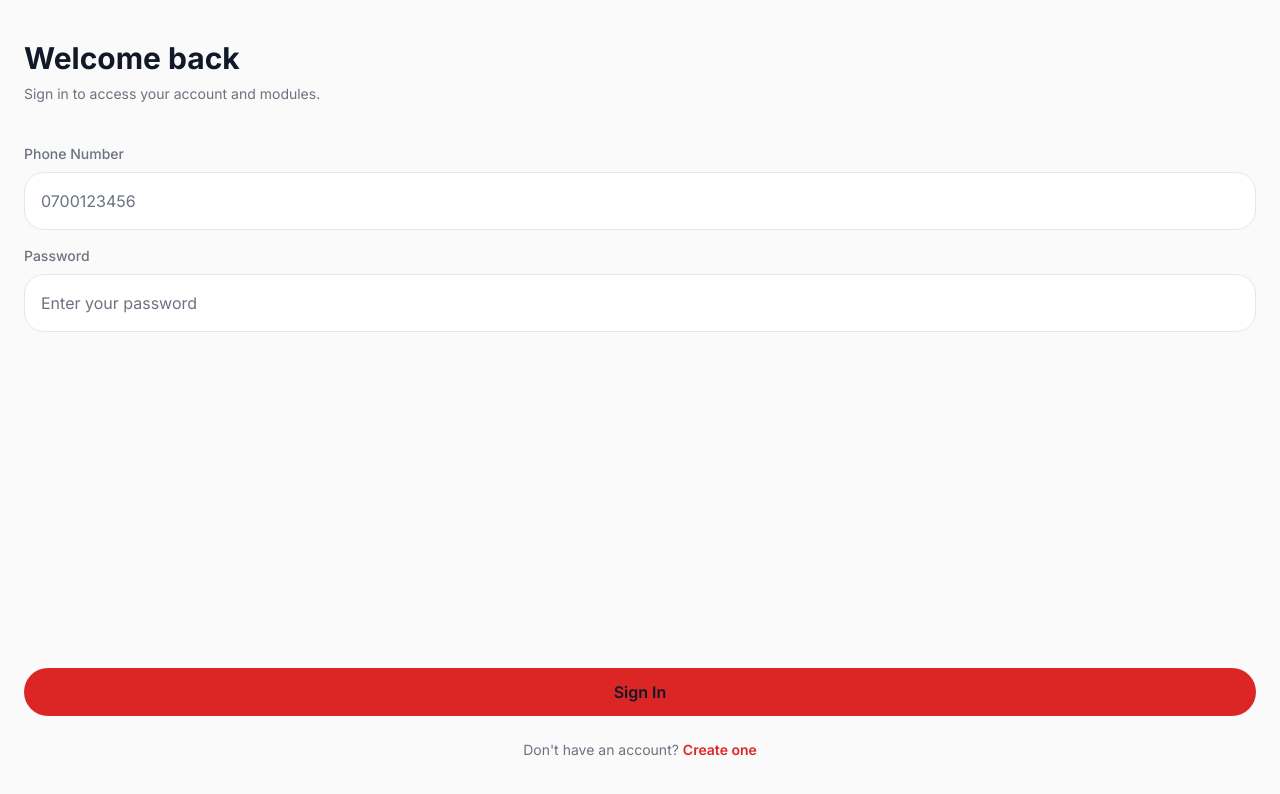
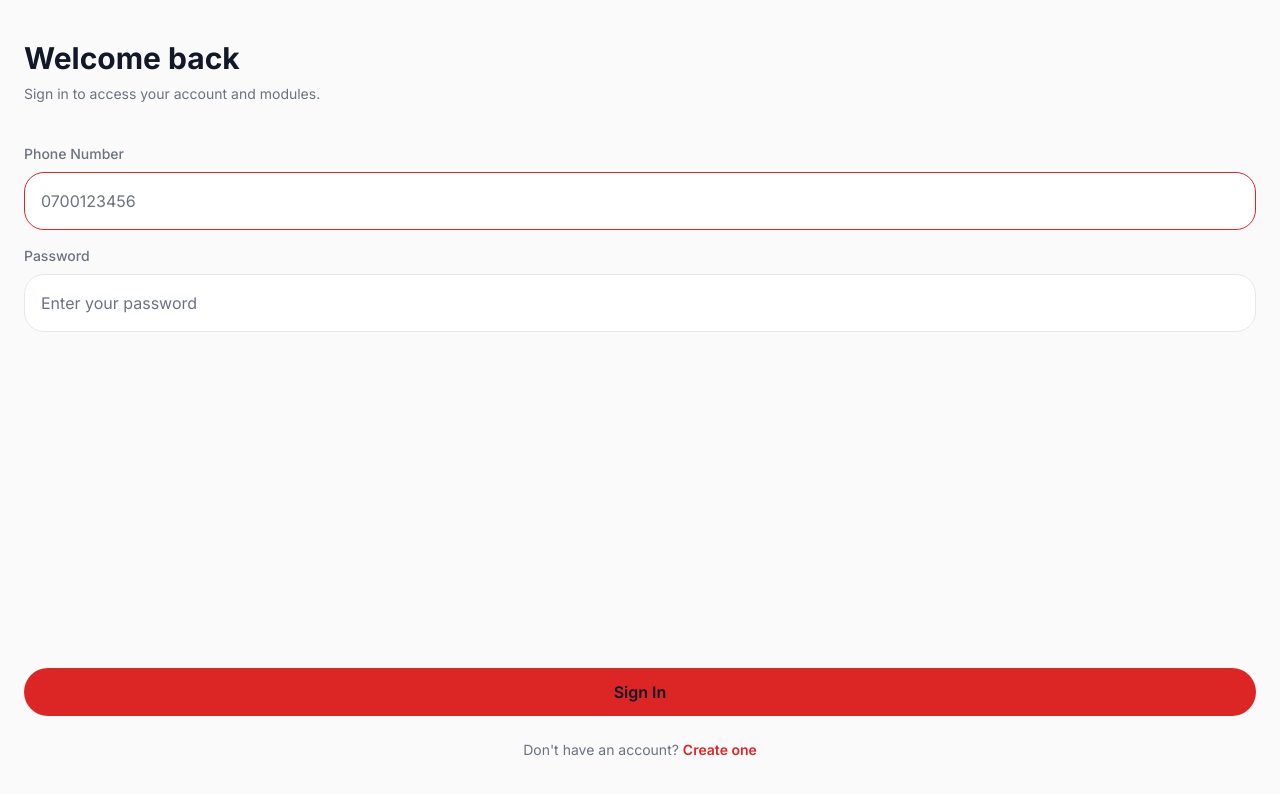
Before and after one commit to paercy32-eng/Vortex-Markets, a Next.js app: page /login in a window 1280 px wide. Shown: the top 794 px of the page. Built offline with nearby package versions, Linux system fonts and the light colour scheme.

Commit message:
Update page.tsx

```diff
--- a/app/(auth)/login/page.tsx
+++ b/app/(auth)/login/page.tsx
@@ -1,58 +1,18 @@
 'use client';
 
 import { useState, Suspense } from 'react';
-import { useRouter } from 'next/navigation';
+import { useSearchParams } from 'next/navigation';
 import Link from 'next/link';
-import toast from 'react-hot-toast';
 
-// ==========================================
-// LOGIN FORM
-// ==========================================
 function LoginForm() {
-  const router = useRouter();
-
-  const [phone, setPhone] = useState('');
-  const [password, setPassword] = useState('');
-  const [loading, setLoading] = useState(false);
-
-  async function handleSubmit(e: React.FormEvent) {
-    e.preventDefault();
-
-    if (!phone || !password) {
-      toast.error('Please enter phone and password');
-      return;
-    }
-
-    setLoading(true);
-    try {
-      const res = await fetch('/api/auth/login?t=' + Date.now(), {
-        method: 'POST',
-        headers: { 'Content-Type': 'application/json' },
-        cache: 'no-store',
-        body: JSON.stringify({ phone, password }),
-      });
-
-      const data = await res.json();
-
-      if (!res.ok) {
-        toast.error(data.error || 'Login failed');
-        setLoading(false);
-        return;
-      }
-
-      toast.success(`Welcome back, ${data.user?.name?.split(' ')[0] || 'trader'}!`);
-      router.replace('/');
-      router.refresh();
-    } catch (err) {
-      toast.error('Network error. Please try again.');
-      setLoading(false);
-    }
-  }
+  const searchParams = useSearchParams();
+  const error = searchParams.get('error');
+  const [submitting, setSubmitting] = useState(false);
 
   return (
     <div className="min-h-screen bg-background flex flex-col px-6 py-10">
       <div className="mb-10">
-        <h1 className="text-3xl font-bold text-white mb-2">
+        <h1 className="text-3xl font-bold text-foreground mb-2">
           Welcome back
         </h1>
         <p className="text-muted text-sm">
@@ -60,29 +20,45 @@ function LoginForm() {
         </p>
       </div>
 
-      <form onSubmit={handleSubmit} className="flex-1 flex flex-col gap-4">
+      {error && (
+        <div className="mb-4 p-3 rounded-xl bg-danger/10 border border-danger/20 text-danger text-sm">
+          {error}
+        </div>
+      )}
+
+      <form
+        action="/api/auth/login"
+        method="POST"
+        onSubmit={() => setSubmitting(true)}
+        className="flex-1 flex flex-col gap-4"
+      >
         <div>
-          <label className="input-label">Phone Number</label>
+          <label htmlFor="phone" className="input-label">
+            Phone Number
+          </label>
           <input
+            id="phone"
+            name="phone"
             type="tel"
             className="input"
             placeholder="0700123456"
-            value={phone}
-            onChange={(e) => setPhone(e.target.value)}
             required
-            autoComplete="tel"
+            autoComplete="username"
             inputMode="tel"
+            autoFocus
           />
         </div>
 
         <div>
-          <label className="input-label">Password</label>
+          <label htmlFor="password" className="input-label">
+            Password
+          </label>
           <input
+            id="password"
+            name="password"
             type="password"
             className="input"
             placeholder="Enter your password"
-            value={password}
-            onChange={(e) => setPassword(e.target.value)}
             required
             autoComplete="current-password"
           />
@@ -93,9 +69,9 @@ function LoginForm() {
         <button
           type="submit"
           className="btn-primary w-full"
-          disabled={loading}
+          disabled={submitting}
         >
-          {loading ? 'Signing in...' : 'Sign In'}
+          {submitting ? 'Signing in...' : 'Sign In'}
         </button>
 
         <p className="text-center text-sm text-muted mt-2">
@@ -109,9 +85,6 @@ function LoginForm() {
   );
 }
 
-// ==========================================
-// PAGE
-// ==========================================
 export default function LoginPage() {
   return (
     <Suspense
```
